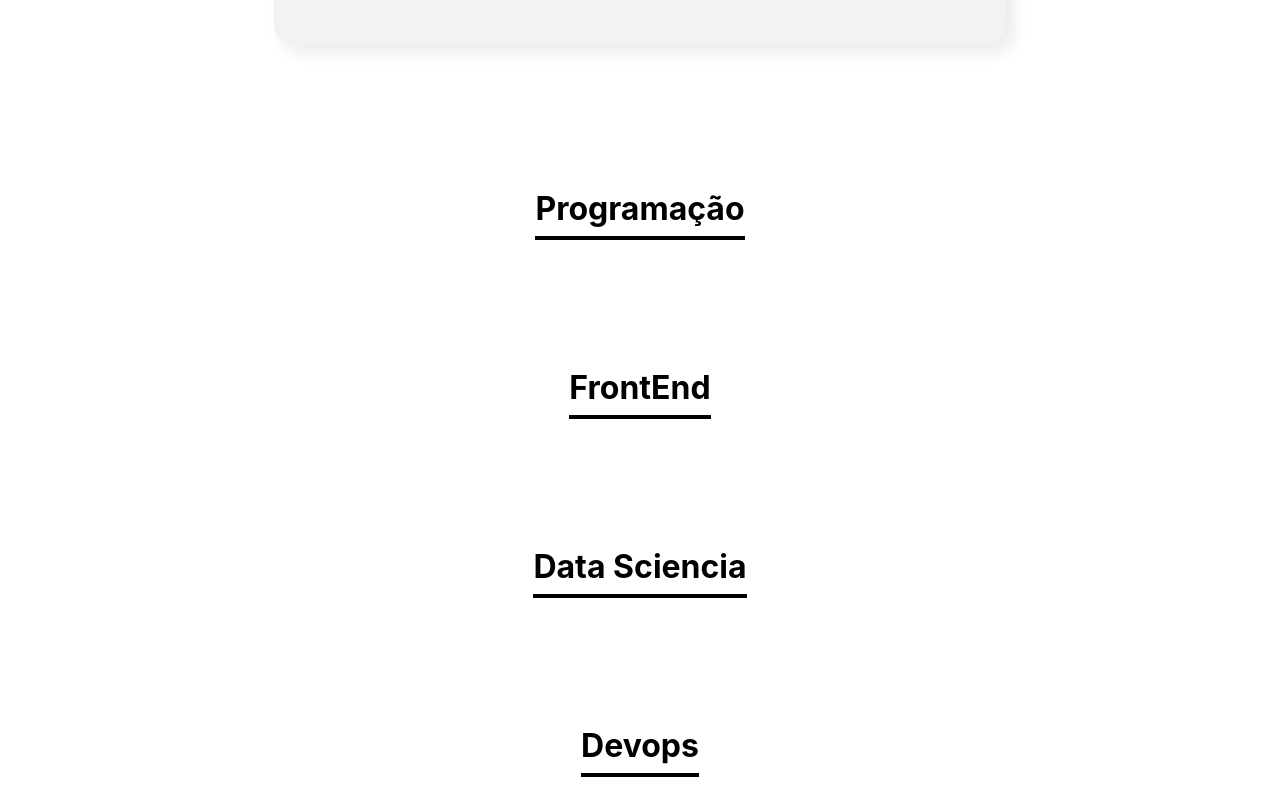
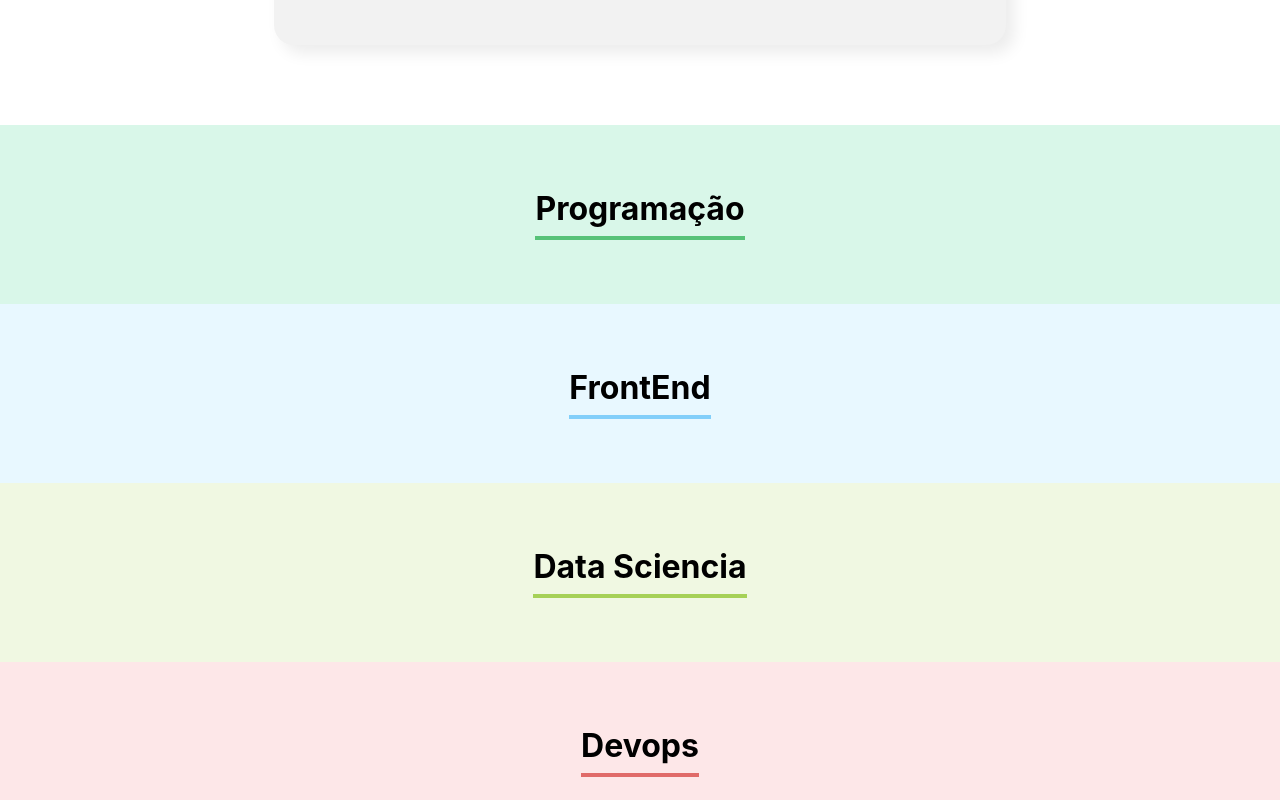
Before and after one commit to Juniorbasck/PDA_CLASSES, a React (Create React App) app in the folder alura/React desenvolvendo com javaScript/organo/: page / in a window 1280 px wide. Shown: the part 1320-2120 px from the top of the page. Built offline with nearby package versions, Linux system fonts and the light colour scheme.

Commit message:
atualizacoes

```diff
--- a/alura/React desenvolvendo com javaScript/organo/src/App.js
+++ b/alura/React desenvolvendo com javaScript/organo/src/App.js
@@ -56,7 +56,7 @@ function App() {
     <div className="App">
       <Banner/>
       <Formulario aoColaboradoraCadastrado={colaborador => aoNovoColaboradorAdd(colaborador)}/>
-      {times.map (time => <Time key={time.nome} nome={time.nome} />)}
+      {times.map (time => <Time key={time.nome} nome={time.nome} corPrimaria={time.corPrimaria} corSecundaria={time.corSecundaria}/>)}
 
     </div>
   );
--- a/alura/React desenvolvendo com javaScript/organo/src/componetes/Time/index.js
+++ b/alura/React desenvolvendo com javaScript/organo/src/componetes/Time/index.js
@@ -3,8 +3,9 @@ import './Time.css'
 const Time = props => {
 
     return(
-        <section className='time'>
-            <h3>{props.nome}</h3>
+
+        <section className='time' style={{ background: props.corSecundaria}}>
+            <h3 style={{ borderColor: props.corPrimaria }}>{props.nome}</h3>
         </section>
     )
 }
```
